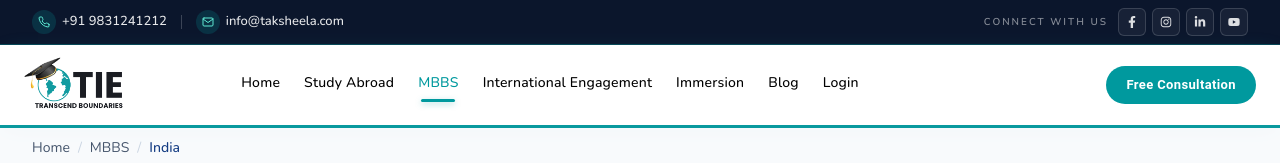
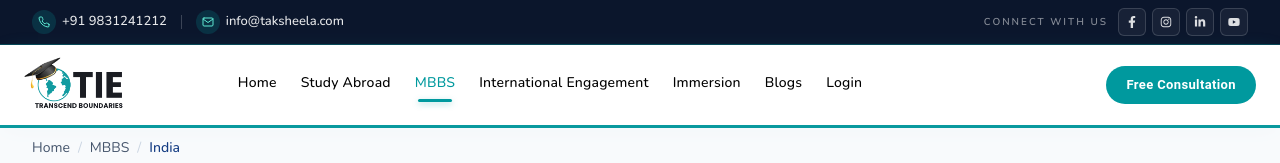
Before and after one commit to urbancoders-techteam/tie-website-ssr, a Next.js app: page /mbbs/india in a window 1280 px wide. Shown: the top 163 px of the page. Built offline with nearby package versions, Linux system fonts and the light colour scheme; some icons are missing.

Commit message:
Update Header Component to Reflect Blog Pluralization
- Changed references from "Blog" to "Blogs" in the Header component to ensure consistency with the updated routing structure.
- Updated link hrefs and selected parent menu logic to align with the new pluralized blog path.

```diff
--- a/src/components/Header.tsx
+++ b/src/components/Header.tsx
@@ -323,8 +323,8 @@ export const Header = ({ itemupdate }: any) => {
       setSelectedParentMenu("international-relation");
     else if (location === "/immersion" || location.startsWith("/immersion/"))
       setSelectedParentMenu("Immersion");
-    else if (location === "/blog" || location.startsWith("/blog/"))
-      setSelectedParentMenu("Blog");
+    else if (location === "/blogs" || location.startsWith("/blogs/"))
+      setSelectedParentMenu("Blogs");
     else if (location === "/mbbs" || location.startsWith("/mbbs/"))
       setSelectedParentMenu("mbbs");
     else setSelectedParentMenu(null);
@@ -678,13 +678,13 @@ export const Header = ({ itemupdate }: any) => {
                     <>
                       <Box sx={{ py: 0.75 }}>
                         <Link
-                          href="/blog"
+                          href="/blogs"
                           className="custom-link"
                           onClick={handleDrawerClose}
                           style={{ display: "block" }}
                         >
                           <HoverTypography sx={{ fontSize: "16px", fontWeight: 600 }}>
-                            Blog
+                            Blogs
                           </HoverTypography>
                         </Link>
                       </Box>
@@ -725,13 +725,13 @@ export const Header = ({ itemupdate }: any) => {
                       </Box>
                       <Box sx={{ py: 0.75 }}>
                         <Link
-                          href="/blog"
+                          href="/blogs"
                           className="custom-link"
                           onClick={handleDrawerClose}
                           style={{ display: "block" }}
                         >
                           <HoverTypography sx={{ fontSize: "16px", fontWeight: 600 }}>
-                            Blog
+                            Blogs
                           </HoverTypography>
                         </Link>
                       </Box>
@@ -1222,17 +1222,17 @@ export const Header = ({ itemupdate }: any) => {
                 </div>
 
                 <Link
-                  href="/blog"
+                  href="/blogs"
                   className="custom-link"
                   style={
                     NavLinkCss({
                       isActive:
-                        isParentMenuSelected("Blog") ||
-                        location === "/blog" ||
-                        location.startsWith("/blog/"),
+                        isParentMenuSelected("Blogs") ||
+                        location === "/blogs" ||
+                        location.startsWith("/blogs/"),
                     }) as React.CSSProperties
                   }
-                  onClick={() => setSelectedParentMenu("Blog")}
+                  onClick={() => setSelectedParentMenu("Blogs")}
                 >
                   <HoverTypography
                     sx={{
@@ -1240,12 +1240,12 @@ export const Header = ({ itemupdate }: any) => {
                       fontWeight: 500,
                     }}
                     isActive={
-                      isParentMenuSelected("Blog") ||
-                      location === "/blog" ||
-                      location.startsWith("/blog/")
+                      isParentMenuSelected("Blogs") ||
+                      location === "/blogs" ||
+                      location.startsWith("/blogs/")
                     }
                   >
-                    Blog
+                    Blogs
                   </HoverTypography>
                 </Link>
 
```
